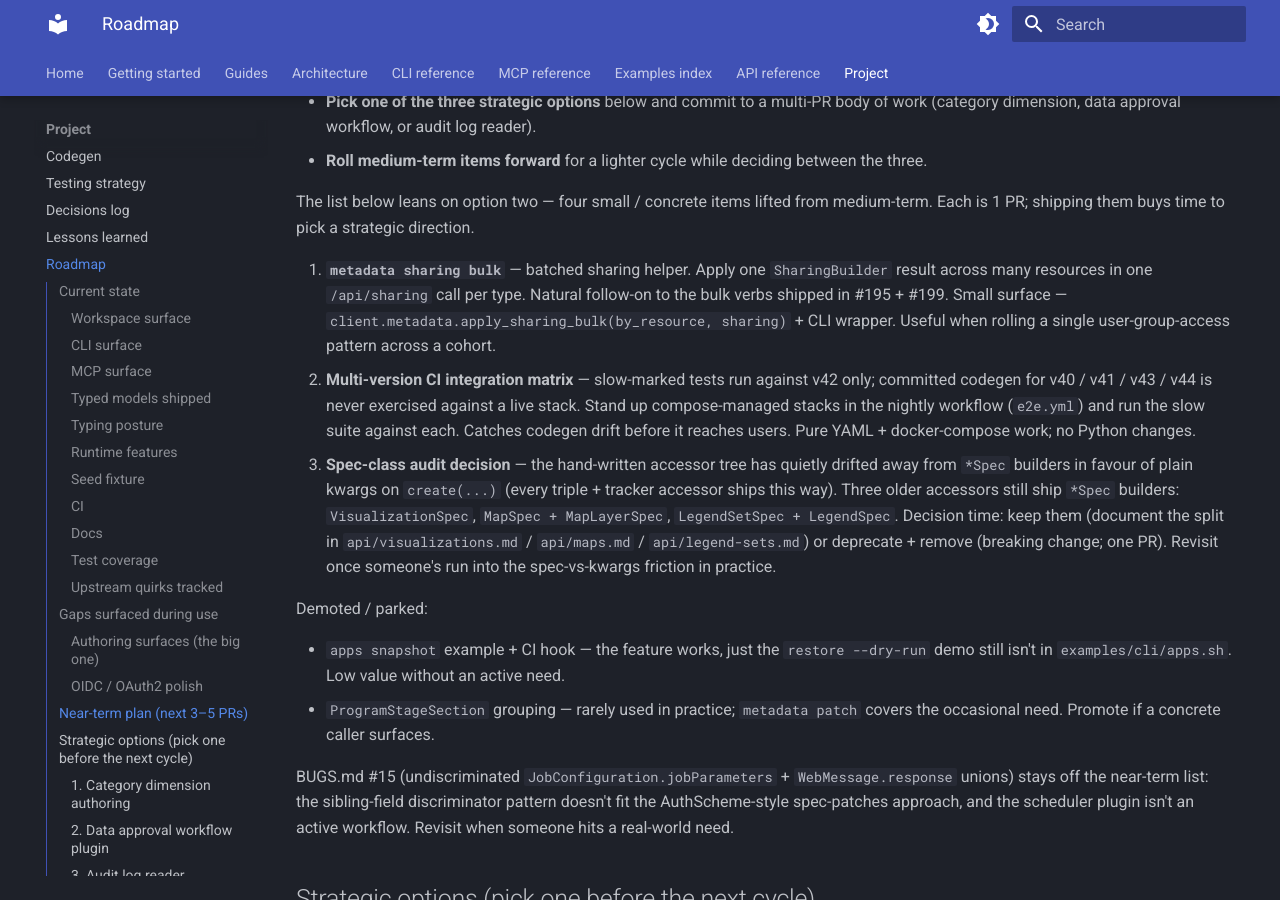
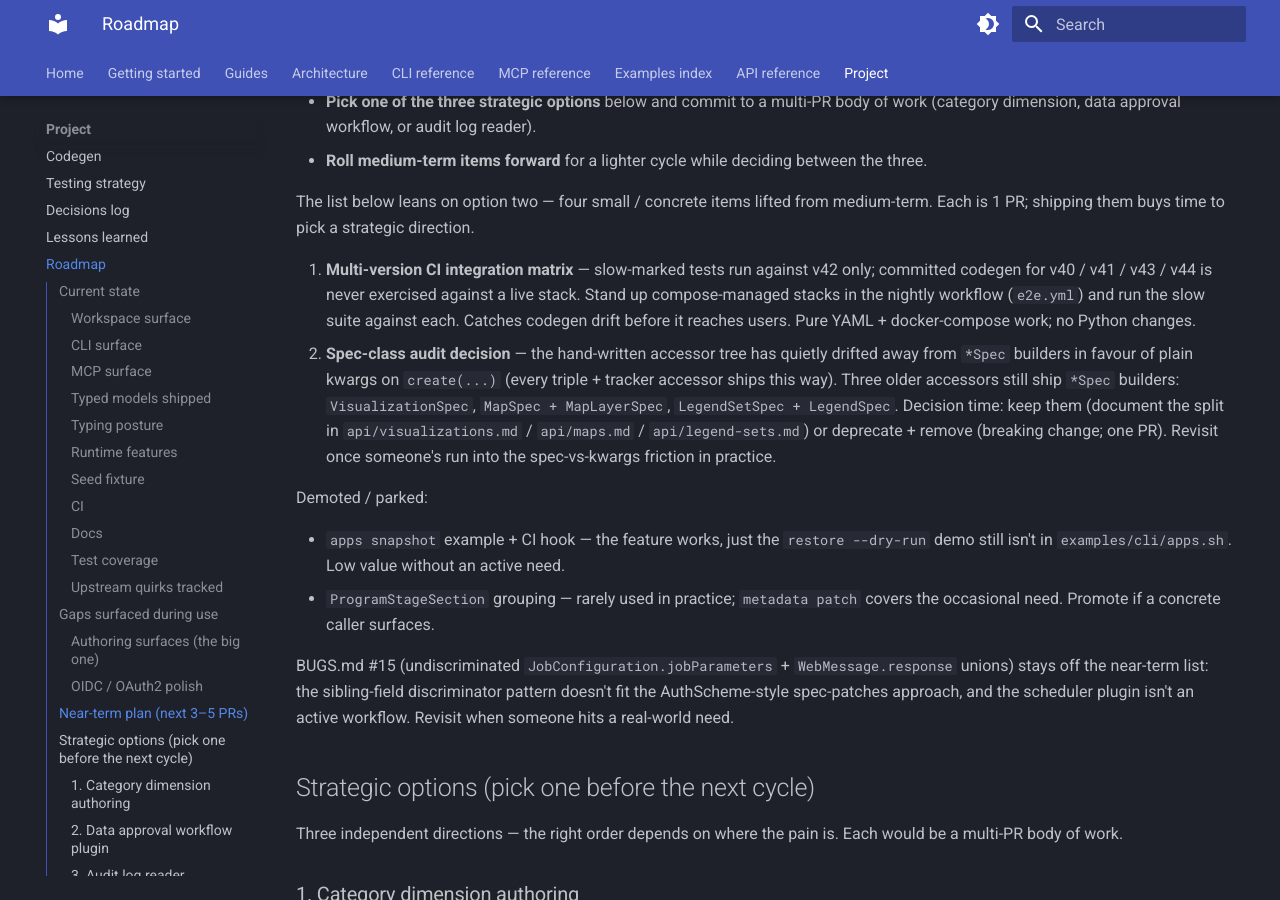
Before and after one commit to winterop-com/dhis2-utils, an MkDocs documentation site: the page built from docs/roadmap.md, in a window 1280 px wide and 900 px high, scrolled down 6267 px. Built offline with MkDocs 1.6.1 and Material for MkDocs 9.7.7, drawn with Linux system fonts in a browser that asks for light colours.

Commit message:
docs(roadmap): metadata sharing bulk shipped

```diff
--- a/docs/roadmap.md
+++ b/docs/roadmap.md
@@ -141,9 +141,8 @@ Previous cycle wrapped cleanly — every item from the last refresh (#198) shipp
 
 The list below leans on option two — four small / concrete items lifted from medium-term. Each is 1 PR; shipping them buys time to pick a strategic direction.
 
-1. **`metadata sharing bulk`** — batched sharing helper. Apply one `SharingBuilder` result across many resources in one `/api/sharing` call per type. Natural follow-on to the bulk verbs shipped in #195 + #199. Small surface — `client.metadata.apply_sharing_bulk(by_resource, sharing)` + CLI wrapper. Useful when rolling a single user-group-access pattern across a cohort.
-2. **Multi-version CI integration matrix** — slow-marked tests run against v42 only; committed codegen for v40 / v41 / v43 / v44 is never exercised against a live stack. Stand up compose-managed stacks in the nightly workflow (`e2e.yml`) and run the slow suite against each. Catches codegen drift before it reaches users. Pure YAML + docker-compose work; no Python changes.
-3. **Spec-class audit decision** — the hand-written accessor tree has quietly drifted away from `*Spec` builders in favour of plain kwargs on `create(...)` (every triple + tracker accessor ships this way). Three older accessors still ship `*Spec` builders: `VisualizationSpec`, `MapSpec + MapLayerSpec`, `LegendSetSpec + LegendSpec`. Decision time: keep them (document the split in `api/visualizations.md` / `api/maps.md` / `api/legend-sets.md`) or deprecate + remove (breaking change; one PR). Revisit once someone's run into the spec-vs-kwargs friction in practice.
+1. **Multi-version CI integration matrix** — slow-marked tests run against v42 only; committed codegen for v40 / v41 / v43 / v44 is never exercised against a live stack. Stand up compose-managed stacks in the nightly workflow (`e2e.yml`) and run the slow suite against each. Catches codegen drift before it reaches users. Pure YAML + docker-compose work; no Python changes.
+2. **Spec-class audit decision** — the hand-written accessor tree has quietly drifted away from `*Spec` builders in favour of plain kwargs on `create(...)` (every triple + tracker accessor ships this way). Three older accessors still ship `*Spec` builders: `VisualizationSpec`, `MapSpec + MapLayerSpec`, `LegendSetSpec + LegendSpec`. Decision time: keep them (document the split in `api/visualizations.md` / `api/maps.md` / `api/legend-sets.md`) or deprecate + remove (breaking change; one PR). Revisit once someone's run into the spec-vs-kwargs friction in practice.
 
 Demoted / parked:
 
```
